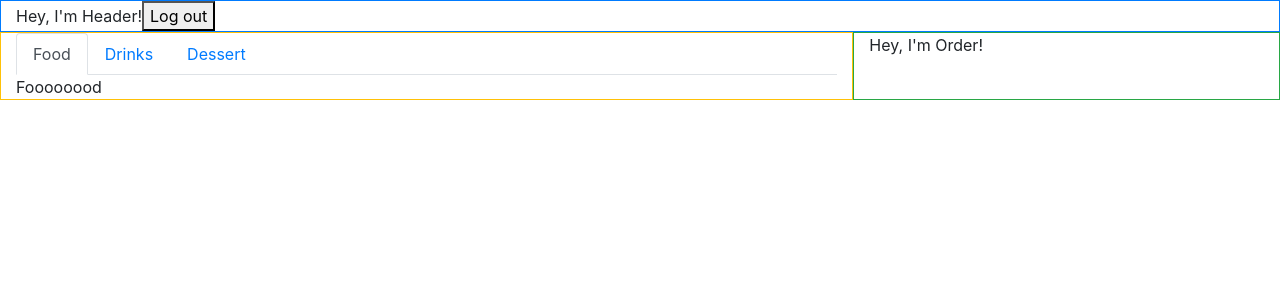
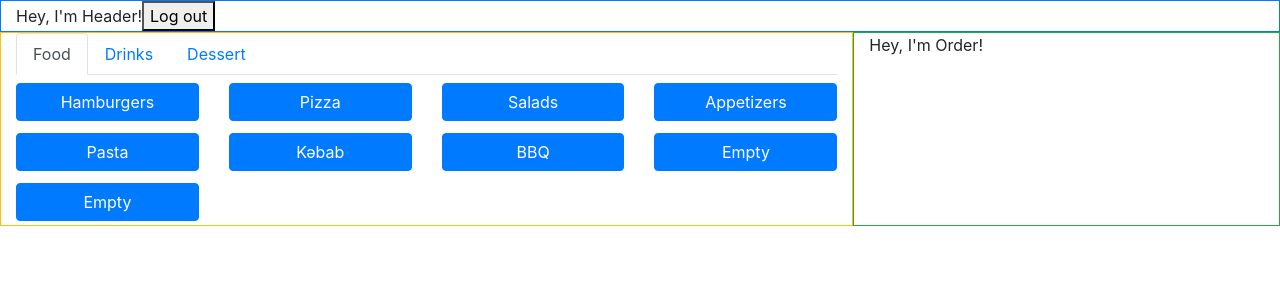
Before and after one commit to EKOLX/Restaurant, a React (Create React App) app in the folder Restaurant/: page / in a window 1280 px wide. Shown: the top 300 px of the page. Built offline with nearby package versions, Linux system fonts and the light colour scheme.

Commit message:
Developing compts

```diff
--- /dev/null
+++ b/Restaurant/src/components/desk.jsx
@@ -0,0 +1,49 @@
+import React from "react";
+import ItemComponent from "./item";
+
+const style = {
+  border: "1px solid red"
+};
+
+const DeskComponent = props => {
+  const itemsPerRow = 4;
+  const itemsCount = props.menuItems.length;
+  const rowCount = parseInt(itemsCount / itemsPerRow) + 1;
+  let itemIndex = 0;
+  let desk = [];
+
+  function createRows() {
+    const remainderCells = itemsCount % itemsPerRow;
+
+    for (let row = 1; row <= rowCount; row++) {
+      let cellCount = 0;
+      if (row < rowCount) cellCount = itemsPerRow;
+      else cellCount = remainderCells;
+
+      desk.push(
+        <div key={row} className="row">
+          {createCells(cellCount)}
+        </div>
+      );
+    }
+  }
+
+  function createCells(cellCount) {
+    let cells = [];
+    for (let col = 0; col < cellCount; col++) {
+      cells.push(
+        <div key={itemIndex} className="col-md-3 mt-2 mb-1">
+          <ItemComponent title={props.menuItems[itemIndex].title} />
+        </div>
+      );
+      itemIndex++;
+    }
+    return cells;
+  }
+
+  createRows();
+
+  return <div>{desk}</div>;
+};
+
+export default DeskComponent;
--- a/Restaurant/src/components/menu.jsx
+++ b/Restaurant/src/components/home/menu.jsx
@@ -1,6 +1,31 @@
 import React, { Component } from "react";
+import DeskComponent from "../desk";
 
 class MenuComponent extends Component {
+  state = {
+    foodItems: [
+      { id: 1, title: "Hamburgers" },
+      { id: 2, title: "Pizza" },
+      { id: 3, title: "Salads" },
+      { id: 4, title: "Appetizers" },
+      { id: 5, title: "Pasta" },
+      { id: 6, title: "Kəbab" },
+      { id: 7, title: "BBQ" },
+      { id: 8, title: "Empty" },
+      { id: 9, title: "Empty" }
+    ],
+    drinksItems: [
+      { id: 1, title: "Beer" },
+      { id: 2, title: "Empty" },
+      { id: 3, title: "Empty" }
+    ],
+    dessertItems: [
+      { id: 1, title: "Ice Cream" },
+      { id: 2, title: "Pie" },
+      { id: 3, title: "Empty" }
+    ]
+  };
+
   render() {
     return (
       <React.Fragment>
@@ -52,7 +77,7 @@ class MenuComponent extends Component {
             role="tabpanel"
             aria-labelledby="foodTab"
           >
-            Foooooood
+            <DeskComponent menuItems={this.state.foodItems} />
           </div>
           <div
             id="drinks"
@@ -60,7 +85,7 @@ class MenuComponent extends Component {
             role="tabpanel"
             aria-labelledby="drinksTab"
           >
-            Driiiiiinks
+            <DeskComponent menuItems={this.state.drinksItems} />
           </div>
           <div
             id="dessert"
@@ -68,7 +93,7 @@ class MenuComponent extends Component {
             role="tabpanel"
             aria-labelledby="dessertTab"
           >
-            Desseeeeeert
+            <DeskComponent menuItems={this.state.dessertItems} />
           </div>
         </div>
       </React.Fragment>
--- /dev/null
+++ b/Restaurant/src/components/item.jsx
@@ -0,0 +1,11 @@
+import React from "react";
+
+const ItemComponent = props => {
+  return (
+    <button type="button" className="btn btn-primary btn-block">
+      {props.title}
+    </button>
+  );
+};
+
+export default ItemComponent;
```
Also changed, not shown: Restaurant/src/App.js (+3 -8 lines), Restaurant/src/components/home/header.jsx (renamed from Restaurant/src/components/header.jsx), Restaurant/src/components/home/order.jsx (renamed from Restaurant/src/components/order.jsx).
